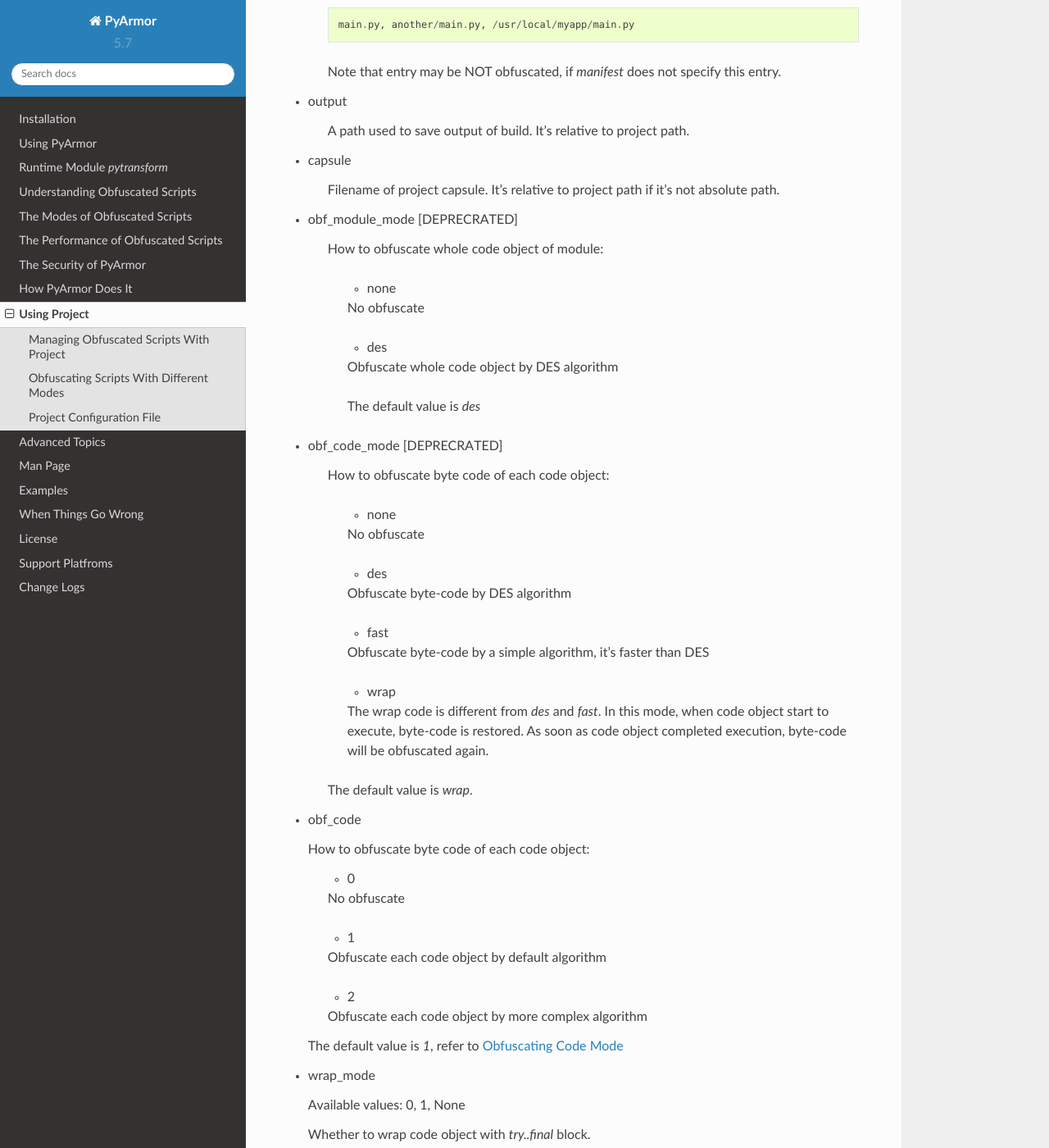
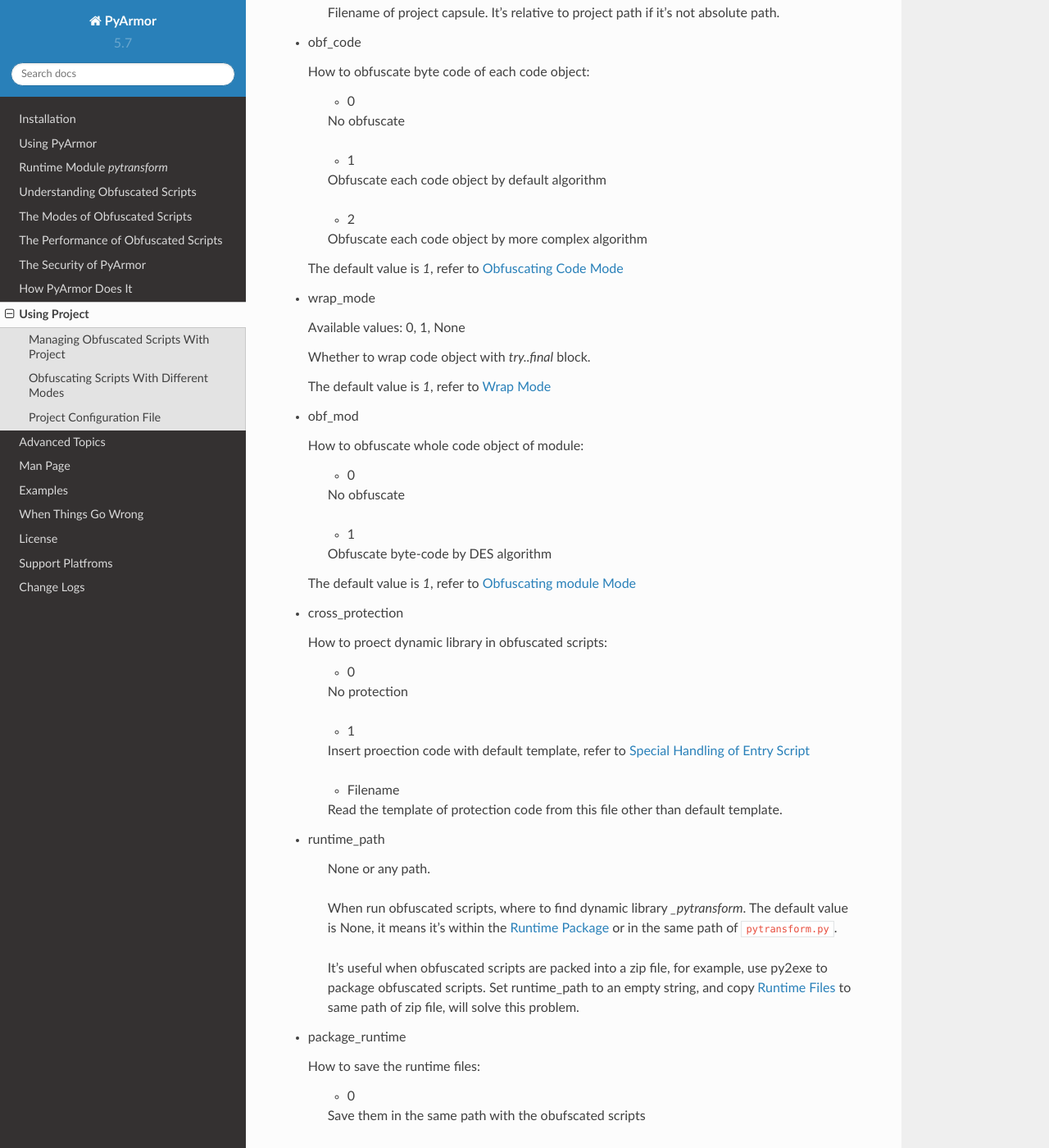
Before and after one commit to dashingsoft/pyarmor, a Sphinx documentation site: the page built from docs/project.rst, in a window 1280 px wide and 1400 px high, scrolled down 3582 px. Shown: the whole window at 82% size. Built offline with Sphinx 7.4.7 and the Read the Docs theme 2.0.0, drawn with Linux system fonts in a browser that asks for light colours; some of the changed text lies outside the part shown.

Commit message:
Remove unused section from doc

```diff
--- a/docs/project.rst
+++ b/docs/project.rst
@@ -64,7 +67,7 @@
 Obfuscating Scripts With Different Modes
 ----------------------------------------
 
-First configure mode to obfuscate scripts::
+First configure the different modes, refer to :ref:`The Modes of Obfuscated Scripts`::
 
     pyarmor config --obf-mod=1 --obf-code=0
 
@@ -119,20 +122,6 @@
 
     When init a project and no ``--type`` specified, it will be set to 1 if
     there is `__init__.py` in the path `src`, otherwise it's None.
-
-* disable_restrict_mode [DEPRECRATED]
-
-    Available values: 0, 1, None
-
-    When it's None or 0, obfuscated scripts can not be imported from outer
-    scripts.
-
-    When it's set to 1, it the obfuscated scripts are allowed to be imported by
-    outer scripts.
-
-    By default it's set to 0.
-
-    This attribute has been deprecrated, use `restrict_mode` instead.
 
 * restrict_mode
 
@@ -170,46 +159,6 @@
 
     Filename of project capsule. It's relative to project path if it's
     not absolute path.
-
-* obf_module_mode [DEPRECRATED]
-
-    How to obfuscate whole code object of module:
-
-        - none
-
-        No obfuscate
-
-        - des
-
-        Obfuscate whole code object by DES algorithm
-
-        The default value is `des`
-
-* obf_code_mode [DEPRECRATED]
-
-    How to obfuscate byte code of each code object:
-
-        - none
-
-        No obfuscate
-
-        - des
-
-        Obfuscate byte-code by DES algorithm
-
-        - fast
-
-        Obfuscate byte-code by a simple algorithm, it's faster than
-        DES
-
-        - wrap
-
-        The wrap code is different from `des` and `fast`. In this
-        mode, when code object start to execute, byte-code is
-        restored. As soon as code object completed execution,
-        byte-code will be obfuscated again.
-
-    The default value is `wrap`.
 
 * obf_code
 
```
Also changed, not shown: other parts of docs/project.rst (+7 -4 lines).
